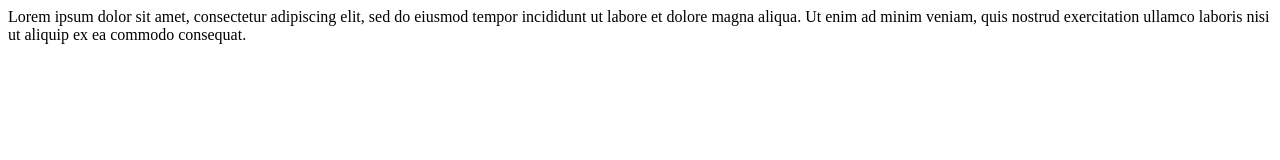
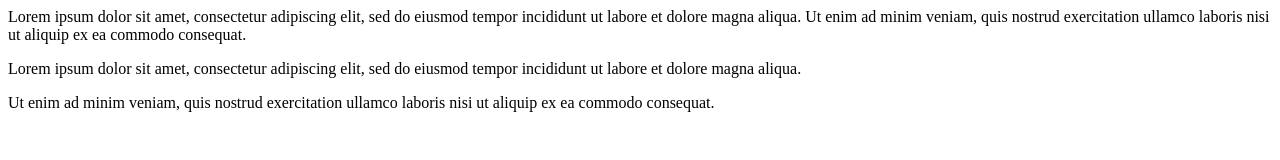
Before and after one commit to nskabcov/odin_basic, a plain HTML site: page html-boilerplate/text.html in a window 1280 px wide. Drawn offline with Linux system fonts and the light colour scheme.

Commit message:
paragraph added

```diff
--- a/html-boilerplate/text.html
+++ b/html-boilerplate/text.html
@@ -13,4 +13,13 @@
   Ut enim ad minim veniam, quis nostrud exercitation ullamco laboris
   nisi ut aliquip ex ea commodo consequat.
 
+<p>
+    Lorem ipsum dolor sit amet, consectetur adipiscing elit, sed do eiusmod tempor
+  incididunt ut labore et dolore magna aliqua.</p>
+
+  <p>Ut enim ad minim veniam, quis nostrud exercitation ullamco laboris
+  nisi ut aliquip ex ea commodo consequat.
+
+</p>
+
     </body>
```
